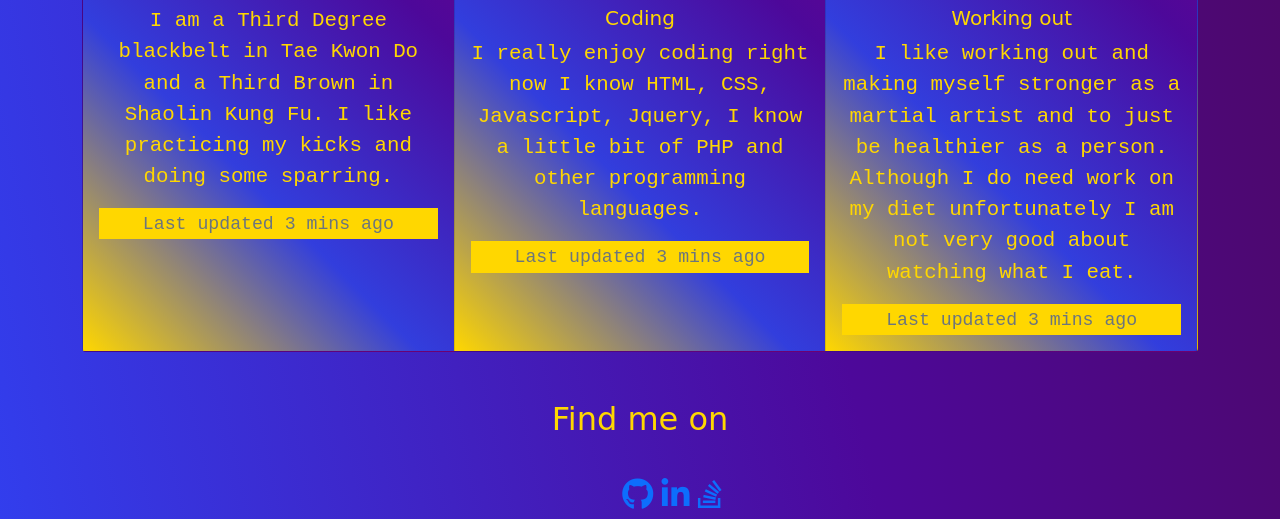
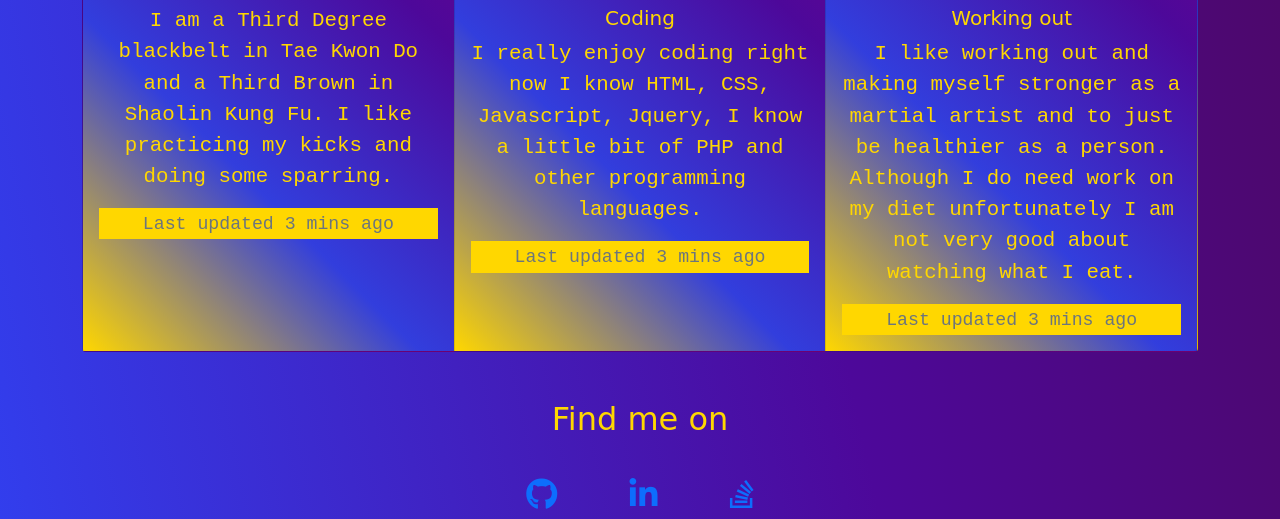
Before and after one commit to mattk24/portfolio, a website: page index.html in a window 1280 px wide. Shown: the part 1748-2267 px from the top of the page. Drawn offline with nearby package versions, Linux system fonts and the light colour scheme; a web font is replaced by a local one.

Commit message:
Update index.html

```diff
--- a/index.html
+++ b/index.html
@@ -233,8 +233,8 @@
     <h2 style="color: gold; margin-top: 3rem;"> Find me on </h2>
     <br/>
     <div class="fa-2x">
-     <a href="https://github.com/mattk24" style="margin-left: 4rem;"><i class="fab fa-github" style="--fa-primary-color: black; --fa-secondary-color: white;"></i></a>
-    <a href="https://www.linkedin.com/in/matthew-koukios-b35123190/" ><i class="fab fa-linkedin"></i></a>
+     <a href="https://github.com/mattk24" style="margin-right: 4rem;"><i class="fab fa-github" style="--fa-primary-color: black; --fa-secondary-color: white;"></i></a>
+    <a href="https://www.linkedin.com/in/matthew-koukios-b35123190/" style="margin-right: 4rem;"><i class="fab fa-linkedin"></i></a>
     <a href="https://stackoverflow.com/users/12165413/matthew-koukios" ><i class="fab fa-stack-overflow"></i></a>
     </div>
 
```
